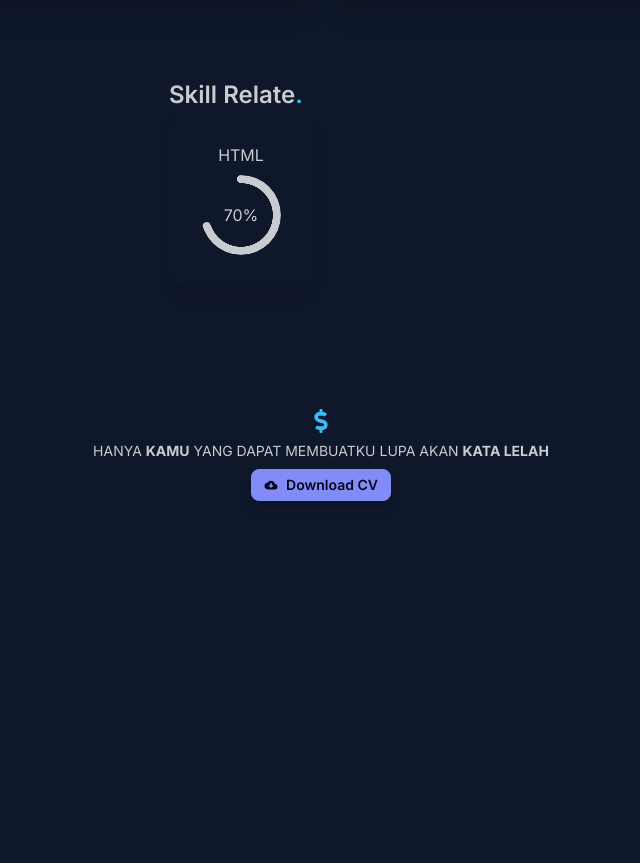
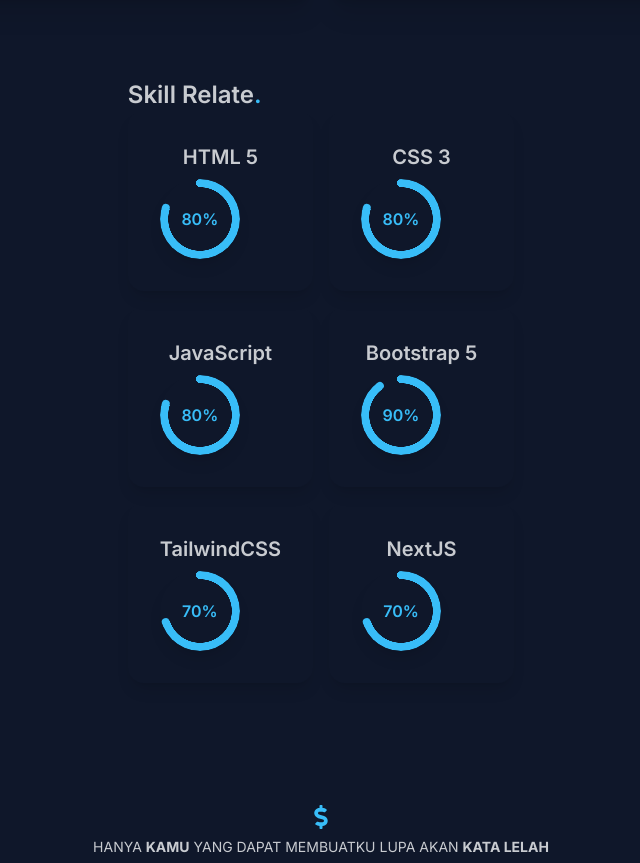
Before and after one commit to rikzafauzannf/HRDev, a Next.js app: page / in a window 1280 px wide. Shown: the part 1781-2644 px from the top of the page, without its empty margins (319-959 px from the left). Before the commit the page ends 2364 px from the top, so only its background shows below. Built offline with nearby package versions, Linux system fonts and the light colour scheme.

Commit message:
manage progress

```diff
--- a/src/app/page.tsx
+++ b/src/app/page.tsx
@@ -8,6 +8,7 @@
 import ButtonCV from "@/components/CV/ButtonCV";
 import CardProgress from "@/components/Cards/CardProgress";
 export default function Home() {
+  // list project
   const listProject = [
     {
       project: "Kelom",
@@ -44,6 +45,33 @@
       place: "Diskominfo",
       year: "2023",
       visit: "https://www.katasik.tasikmalayakota.go.id",
+    },
+  ];
+
+  const listSkill = [
+    {
+      skill:"HTML 5",
+      score : 80,
+    },
+    {
+      skill:"CSS 3",
+      score : 80,
+    },
+    {
+      skill:"JavaScript",
+      score : 80,
+    },
+    {
+      skill:"Bootstrap 5",
+      score : 90,
+    },
+    {
+      skill:"TailwindCSS",
+      score : 70,
+    },
+    {
+      skill:"NextJS",
+      score : 70,
     },
   ];
   return (
@@ -118,7 +146,15 @@
             Skill Relate<span className="text-primary">.</span>
           </h1>
           <div className="grid grid-cols-1 md:grid-cols-2 gap-4">
-            <CardProgress/>
+            {listSkill.map((items,index)=>{
+              return(
+                <CardProgress
+                key={index}
+                skill={items.skill}
+                score={items.score}
+                />
+              )
+            })}
           </div>
         </div>
 
--- a/src/components/Cards/CardProgress.tsx
+++ b/src/components/Cards/CardProgress.tsx
@@ -4,20 +4,25 @@
   '--value'?: number;
 }
 
-const CardProgress = () => {
+interface dataProps {
+    skill : string;
+    score : number;
+}
+
+const CardProgress: React.FC<dataProps> = (props) => {
   return (
     <div className="card w-full shadow-lg">
       <div className="card-body text-center">
-        <h1>HTML</h1>
+        <h1 className="text-xl font-semibold">{props.skill}</h1>
         <div
-          className="radial-progress"
-          style={{ '--value': 70 } as CustomCSSProperties}
+          className="radial-progress text-primary shadow-lg font-semibold"
+          style={{ '--value': props.score } as CustomCSSProperties}
           role="progressbar"
-          aria-valuenow={70}
+          aria-valuenow={props.score}
           aria-valuemin={0}
           aria-valuemax={100}
         >
-          70%
+          {props.score}%
         </div>
       </div>
     </div>
```
